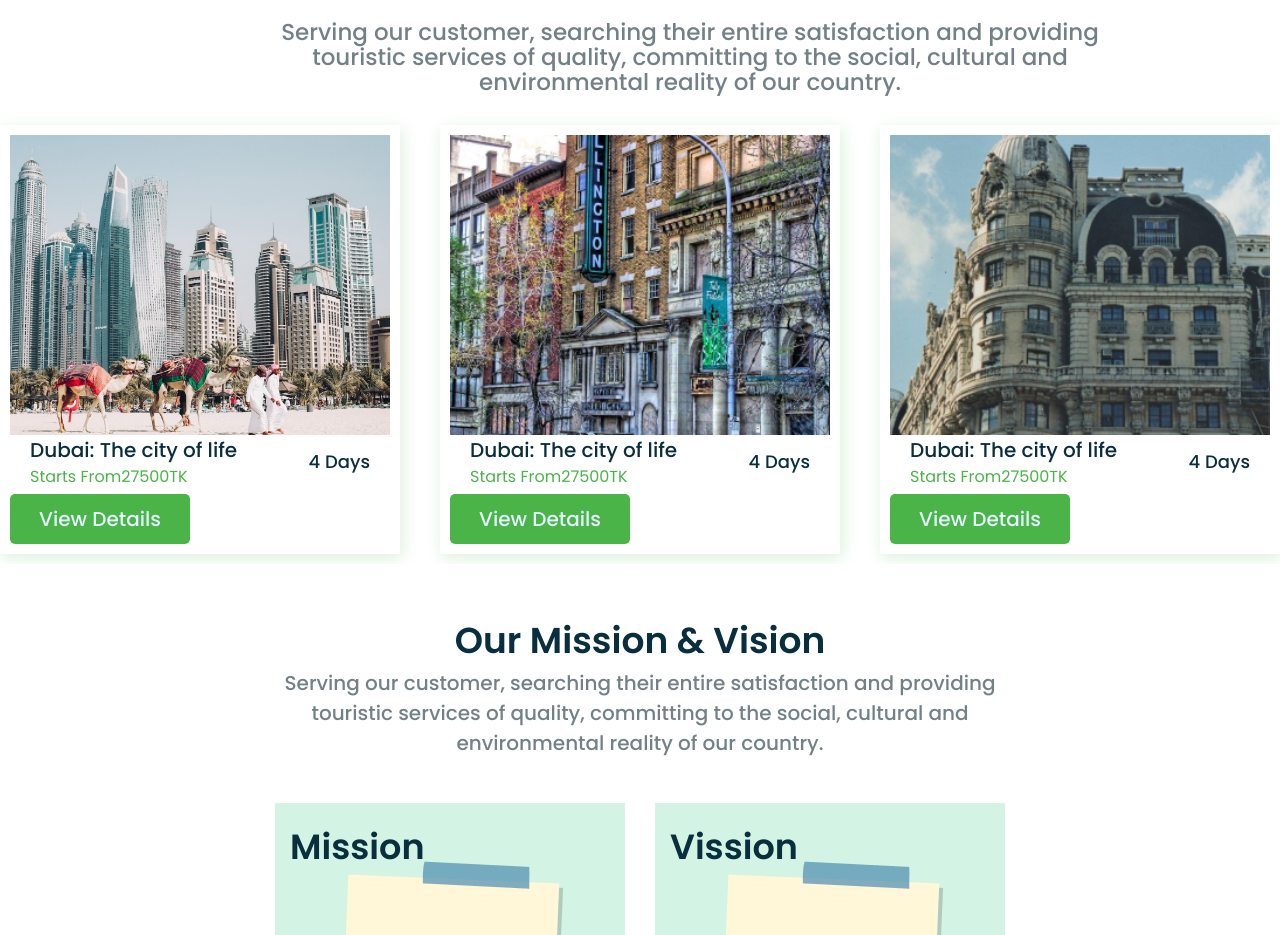
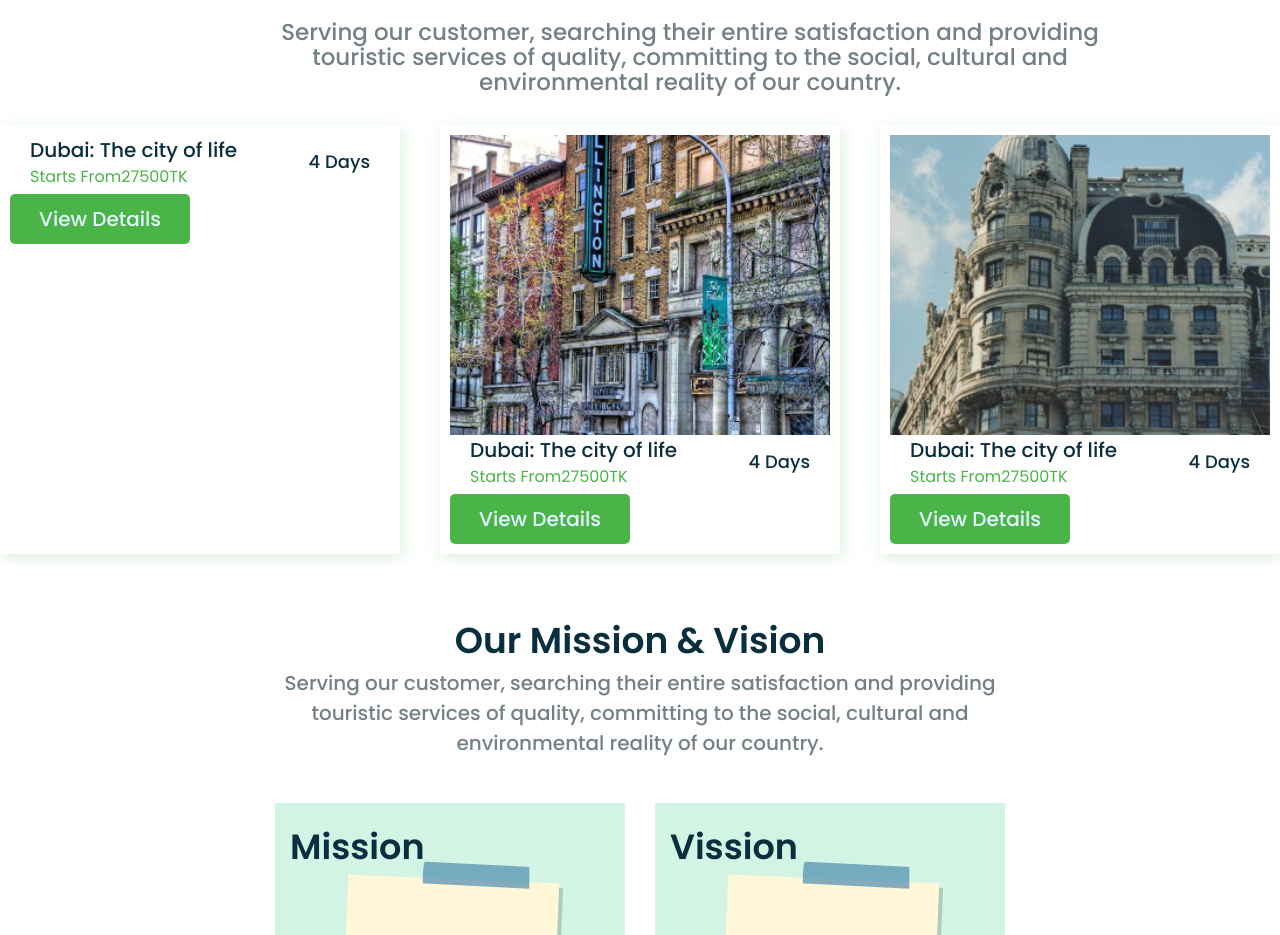
Before and after one commit to Ibrahim-Sikder/softota, a Next.js app: page / in a window 1280 px wide. Shown: the part 1680-2615 px from the top of the page. Built offline with nearby package versions, Linux system fonts and the light colour scheme; no server answers.

Commit message:
trending-page-updated

```diff
--- a/components/SignUp/SignUp.js
+++ b/components/SignUp/SignUp.js
@@ -4,7 +4,6 @@ import Image from 'next/image'
 import React, { useContext, useState } from 'react'
 import style from './SignUp.module.css';
 import login from '../../public/login.png';
-import google from '../../public/google.png';
 import facebook from '../../public/facebook.png';
 import Link from 'next/link';
 import { AuthContext } from '@/pages/context/AuthContext/AuthProvider';
@@ -130,13 +129,13 @@ async function handleGithubSignIn(){
                           <div className={style.circle}>
 
                           <button type='button' onClick={handleGoogleSignIn}>
-                          <Image
+                          {/* <Image
                                src={google}
                                alt="Picture of the author"
                                width={40}
                                height={20}
 
-                          />
+                          />  */}
                           </button>
                           </div>
                           <div className={style.circle}>
--- a/components/Trending/Trending.js
+++ b/components/Trending/Trending.js
@@ -1,6 +1,6 @@
 import React from "react";
 import style from './Trending.module.css'
-import trending from '../../public/Trending.png'
+// import trending from '../../public/Trending.png'
 import hotel2 from '../../public/hotel1.png'
 import hotel from '../../public/hotel3.png'
 
@@ -19,13 +19,13 @@ const Trending = () => {
       </div>
       <div className="grid grid-cols-1 md:grid-cols-2 lg:grid-cols-3 gap-10 ">
         <div className={style.trending}>
-        <Image
+        {/* <Image
             src={trending}
             alt="Picture of the author"
             width={500}
             height={500}
             className={style.trendingImg}
-            />
+            /> */}
           {/* <img src={trending} className="w-full" alt="" /> */}
           <div className="w-full flex justify-between px-5">
             <div>
```
